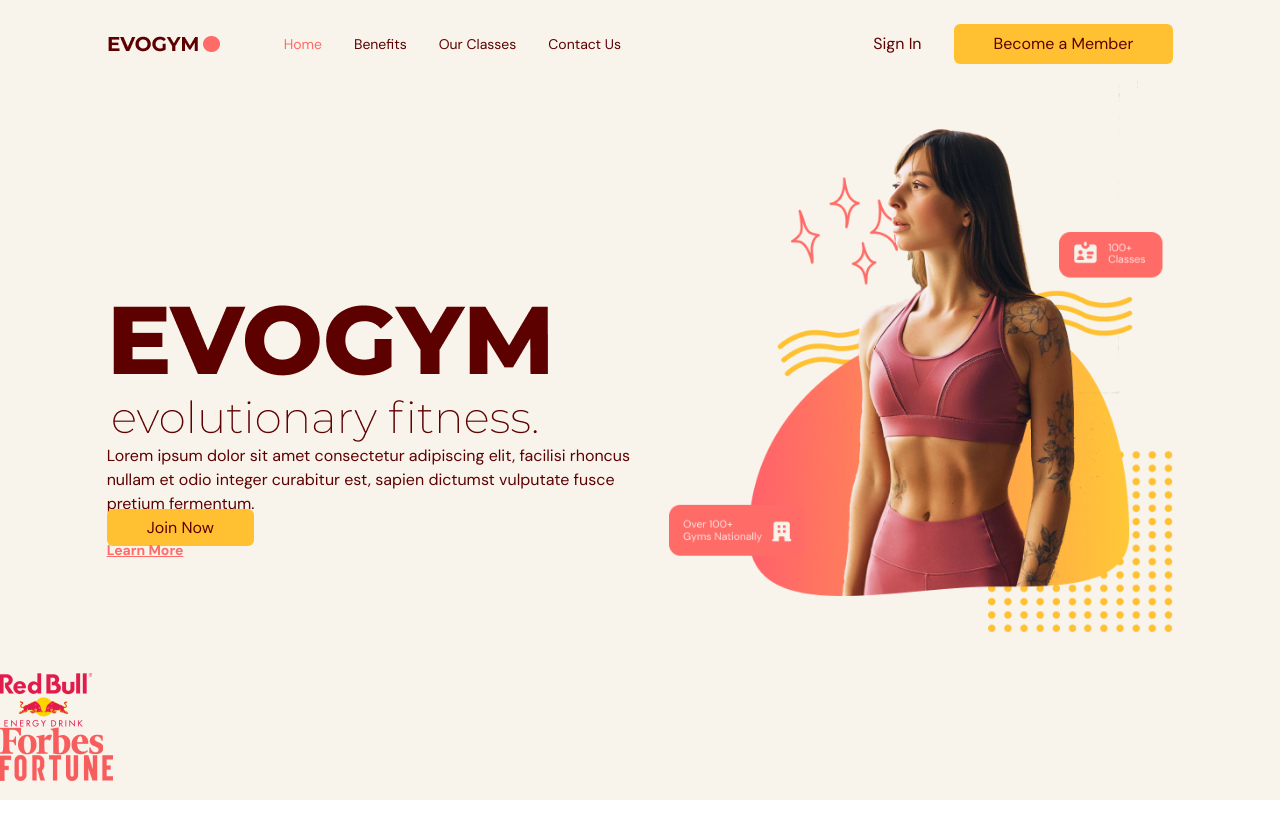
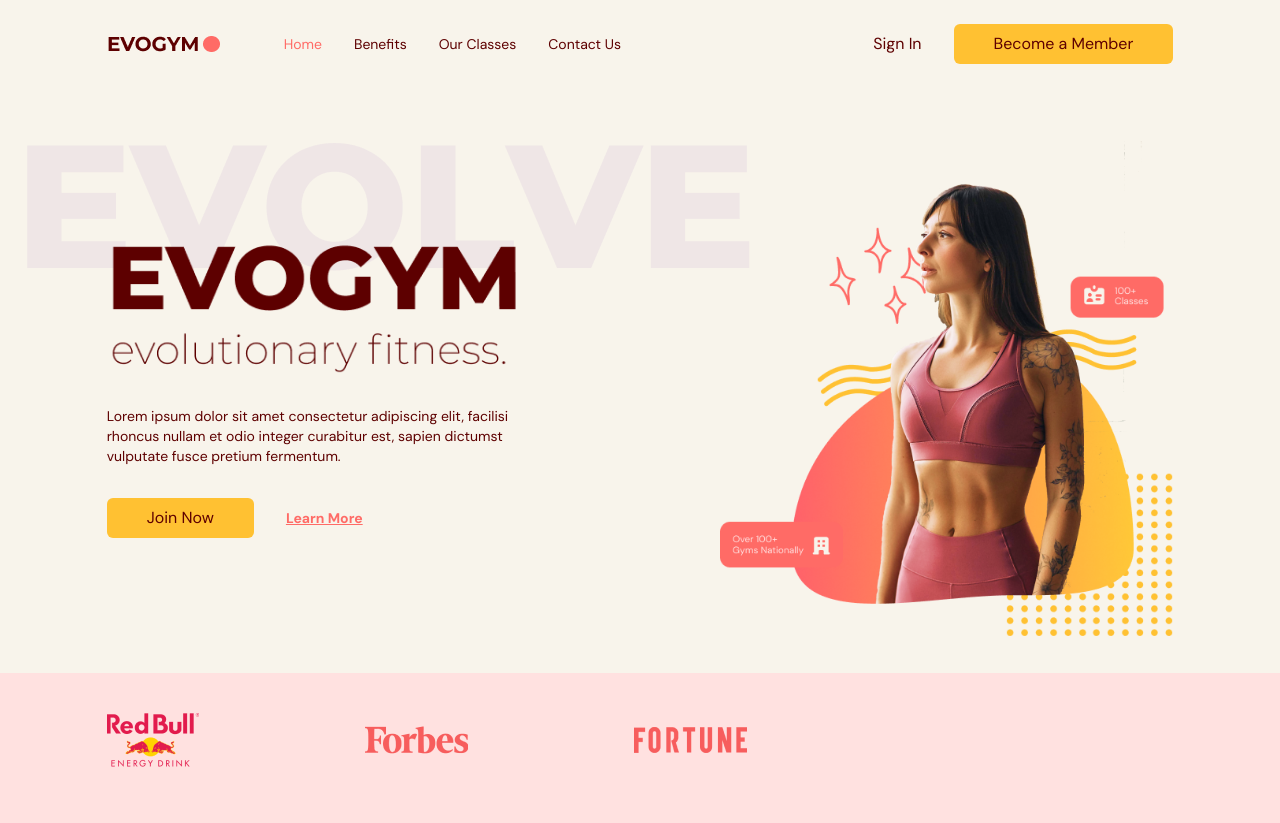
Before and after one commit to tiagosousa10/gym-typescript, a React (Vite) app: page / in a window 1280 px wide. Before the commit the page ends 800 px from the top, so only its background shows below. Built offline with nearby package versions, Linux system fonts and the light colour scheme.

Commit message:
style complete and animations with motion

```diff
--- a/src/scenes/home/index.tsx
+++ b/src/scenes/home/index.tsx
@@ -1,4 +1,3 @@
-import React from 'react'
 import { SelectedPage } from '@/shared/types';
 import ActionButton from '@/shared/ActionButton';
 import HomePageText from '@/assets/HomePageText.png'
@@ -8,7 +7,7 @@
 import SponsorFortune from '@/assets/SponsorFortune.png'
 import useMediaQuery from '@/hooks/useMediaQuery';
 import AnchorLink from 'react-anchor-link-smooth-scroll';
-import { div } from 'framer-motion/client';
+import { motion } from 'framer-motion';
 
 
 type Props = {
@@ -25,23 +24,46 @@
       className='gap-16 bg-gray-20 py-10 md:h-full md:pb-0'
     >
       {/*IMAGE AND MAIN HEADER */}
-      <div className='md:flex mx-auto w-5/6 items-center justify-center md:h-5/6'>
+      <motion.div
+         className='md:flex mx-auto w-5/6 items-center justify-center md:h-5/6'
+         onViewportEnter={() => setSelectedPage(SelectedPage.Home)}
+      >
          {/*MIAN HEADER */}
          <div className='z-10 mt-32 md:basis-3/5'>
          {/*HEADINGS */}
-         <div>
-            <div>
-               <div>
+         <motion.div
+            className='md:-mt-20'
+            initial="hidden"
+            whileInView="visible"
+            viewport={{once:true, amount:0.5}}
+            transition={{duration:0.5}}
+            variants={{
+               hidden: {opacity:0, x:-50},
+               visible: {opacity:1, x:0},
+            }}
+         >
+            <div className='relative'>
+               <div className='before:absolute before:-top-20 before:-left-20 before:z-[-1] md:before:content-evolvetext'>
                   <img src={HomePageText} alt="home-page-text" />
                </div>
             </div>
 
-            <p >
+            <p className='mt-8 text-sm md:text-start'>
             Lorem ipsum dolor sit amet consectetur adipiscing elit, facilisi rhoncus nullam et odio integer curabitur est, sapien dictumst vulputate fusce pretium fermentum.
             </p>
-         </div>
+         </motion.div>
          {/*ACTIONS */}
-         <div>
+         <motion.div
+            className='mt-8 flex items-center gap-8 '
+            initial="hidden"
+            whileInView="visible"
+            viewport={{once:true, amount:0.5}}
+            transition={{delay:0.2, duration:0.5}}
+            variants={{
+               hidden: {opacity:0, x:-50},
+               visible: {opacity:1, x:0},
+            }}
+         >
             <ActionButton setSelectedPage={setSelectedPage}>
                Join Now
             </ActionButton>
@@ -52,19 +74,20 @@
             >
                <p>Learn More</p>
             </AnchorLink>
-         </div>
+         </motion.div>
          </div>
          {/*IMAGE */}
-         <div>
+         <div className='flex basis-3/5 justify-center md:z-10
+           md:ml-40 md:mt-16 md:justify-items-end '>
             <img src={HomePageGraphic} alt="home-pageGraphic" />
          </div>
-      </div>
+      </motion.div>
 
       {/*SPONSORS */}
       {isAboveMediumScreens && (
-         <div>
-            <div>
-               <div>
+         <div className='h-[150px] w-full bg-primary-100 py-10'>
+            <div className='mx-auto w-5/6'>
+               <div className='flex w-3/5 items-center justify-between'>
                   <img src={SponsorRedbull} alt="redbull-sponsor" />
                   <img src={SponsorForbes} alt="forbes-sponsor" />
                   <img src={SponsorFortune} alt="fortune-sponsor" />
```
